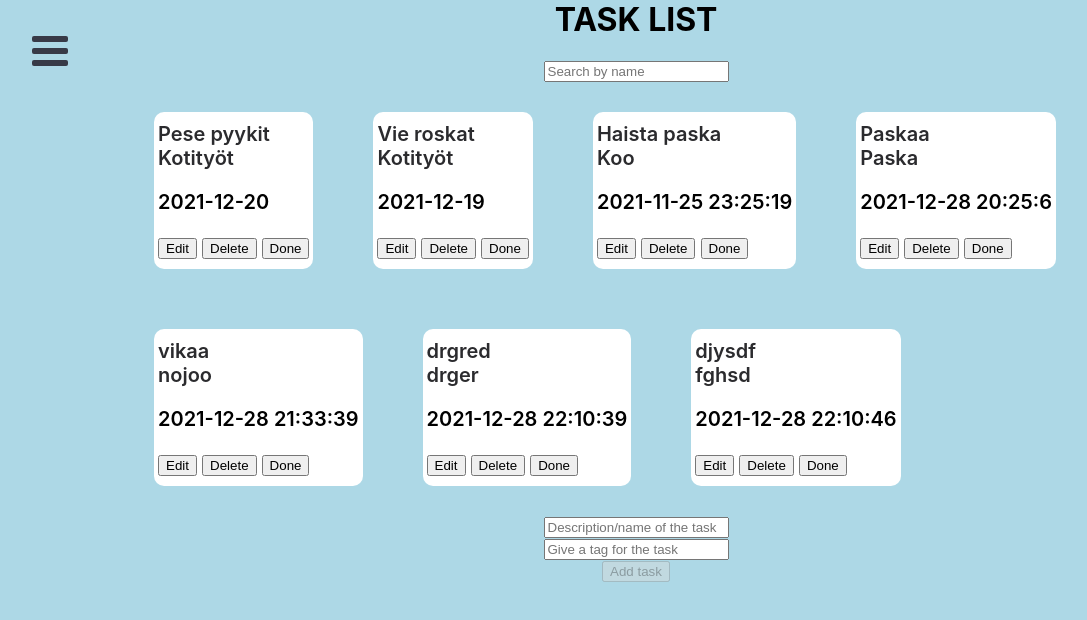
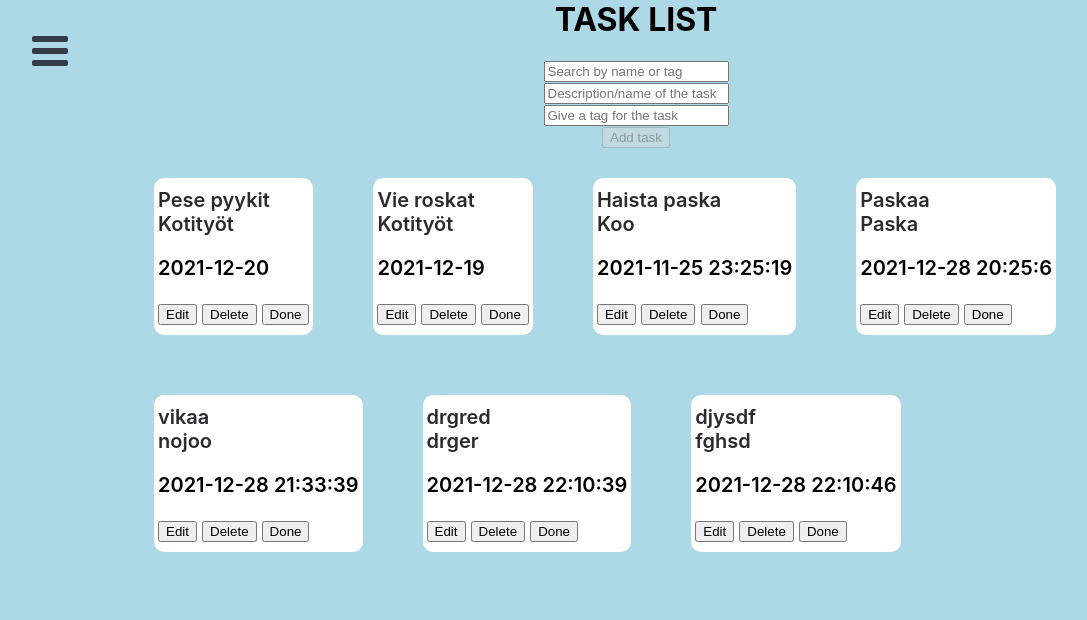
Before and after one commit to V15A/ToDo-app, a React (Create React App) app: page / in a window 1280 px wide. Shown: the top 620 px of the page, without its empty margins (4-1091 px from the left). Built offline with nearby package versions, Linux system fonts and the light colour scheme; data requests are answered from the project's data file.

Commit message:
app renders differently with narrow screens

```diff
--- a/src/App.js
+++ b/src/App.js
@@ -2,14 +2,13 @@ import "./App.css";
 import React, { useState, useEffect } from "react";
 import Sidebar from "./sidebar";
 import CreateList from "./taskList";
-// import NewTask from "./addTask";
 import Input from "./input";
 
 function App() {
   const [search, setSearch] = useState("");
   const [data, setData] = useState([]);
   const [isLoading, setIsLoading] = useState(true);
-  const [update, setUpdate] = useState(false);
+  const [update, setUpdate] = useState(0);
 
   useEffect(() => {
     async function getData() {
@@ -26,8 +25,7 @@ function App() {
   }, [update]);
 
   const toggleUpdate = () => {
-    setUpdate(!update);
-    console.log(update);
+    setUpdate(update + 1);
   };
 
   const handleSearch = (event) => {
@@ -39,7 +37,42 @@ function App() {
     this.getData();
   }*/
   if (isLoading) {
-    return <p>LOADING...</p>;
+    return (
+      <h1
+        style={{
+          position: "absolute",
+          left: "45%",
+          top: "47%",
+        }}
+      >
+        LOADING...
+      </h1>
+    );
+  } else if (window.visualViewport.width < 800) {
+    return (
+      <div className="App">
+        <div>
+          <Sidebar />
+          <h1>TASK LIST</h1>
+          <div>
+            <input
+              placeholder="Search by name or tag"
+              value={search}
+              onChange={handleSearch}
+            ></input>{" "}
+          </div>
+          <Input update={toggleUpdate} />
+          <ul>
+            <CreateList
+              {...data}
+              search={search}
+              status="pending"
+              update={toggleUpdate}
+            />
+          </ul>
+        </div>
+      </div>
+    );
   } else {
     return (
       <div className="App">
@@ -48,11 +81,12 @@ function App() {
           <h1>TASK LIST</h1>
           <div>
             <input
-              placeholder="Search by name"
+              placeholder="Search by name or tag"
               value={search}
               onChange={handleSearch}
             ></input>{" "}
           </div>
+          <Input update={toggleUpdate} />
           <div className="list-container">
             <CreateList
               {...data}
@@ -61,7 +95,6 @@ function App() {
               update={toggleUpdate}
             />
           </div>
-          <Input update={toggleUpdate} />
         </div>
       </div>
     );
```
